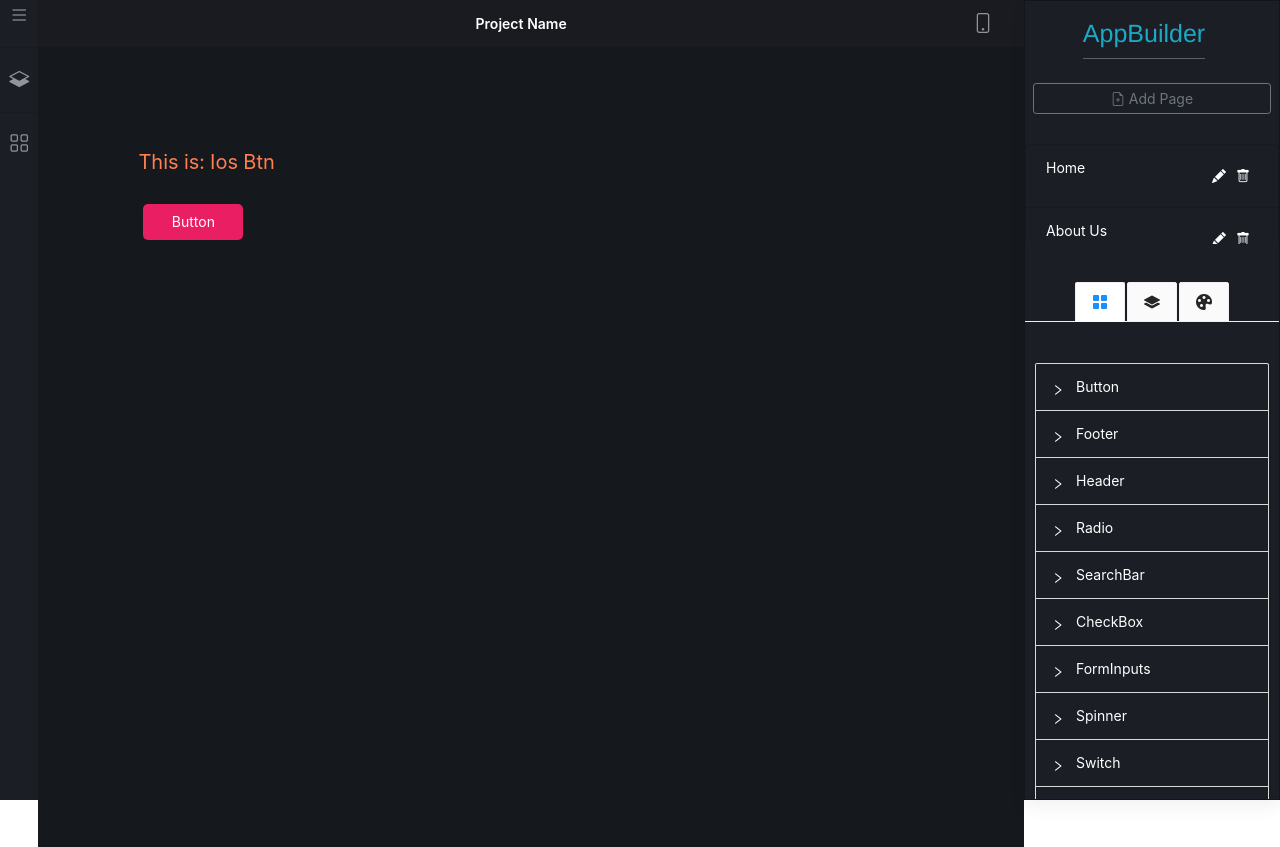
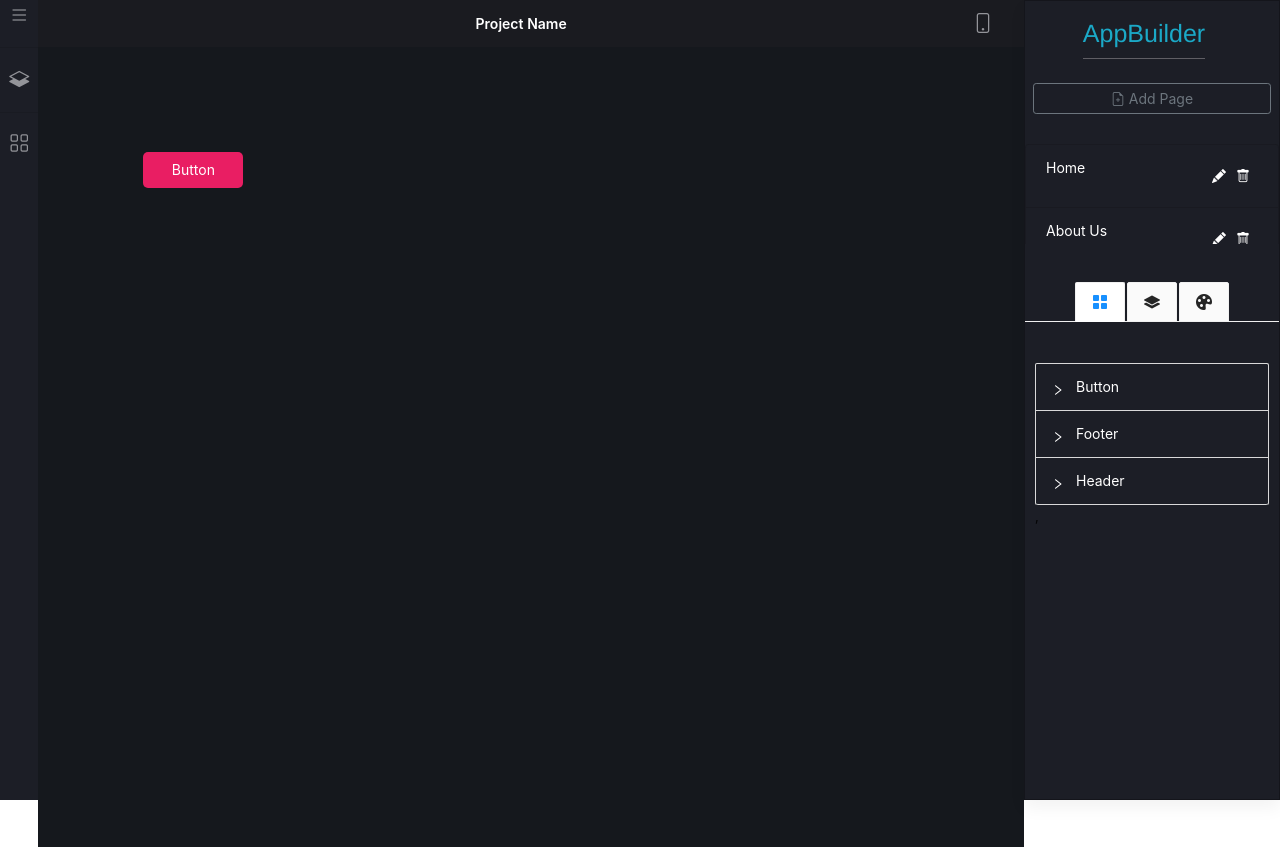
Before and after one commit to DevMinhThu/InternProject_2, a React (Create React App) app in the folder builder-app/: page / in a window 1280 px wide. Built offline with nearby package versions, Linux system fonts and the light colour scheme.

Commit message:
builder-app

```diff
--- a/builder-app/src/App.js
+++ b/builder-app/src/App.js
@@ -1,4 +1,4 @@
-import React from "react";
+import React, { useState } from "react";
 import AddPage from "./components/AddPage";
 
 // import components
@@ -10,14 +10,34 @@ import LeftNav from "./components/LeftNav";
 
 // context
 import ComponentContextProvider from "./contexts/ComponentContext";
+import { AppContext } from "./contexts/app-context";
 
 // main style
 import "./styles/main.scss";
 
 function App() {
+  const [content] = useState({
+    body: [
+      {
+        _uid: "BUY6Drn9e1",
+        component: "button",
+        headline: "Button",
+      },
+      {
+        _uid: "BUY6Drn9e2",
+        component: "form",
+        headline: "Input",
+      },
+    ],
+  });
+
+  const [update, forceUpdate] = useState(false);
+  const [selectedComp, setSelectedComp] = useState({});
+
   return (
     <div className="App">
       <ComponentContextProvider>
+        <AppContext.Provider value={{ forceUpdate, setSelectedComp }}>
           <LeftNav />
           <Main />
 
@@ -25,8 +45,14 @@ function App() {
           <div id="navbar" className="sidenav flex-column overflow-scroll">
             <Logo />
             <AddPage />
-          <TabOptions />
+            <TabOptions
+              content={content}
+              selectedComp={selectedComp}
+              update={update}
+              forceUpdate={forceUpdate}
+            />
           </div>
+        </AppContext.Provider>
       </ComponentContextProvider>
     </div>
   );
--- /dev/null
+++ b/builder-app/src/Handler/components.js
@@ -0,0 +1,33 @@
+import React, { useContext } from "react";
+
+import { AppContext } from "../contexts/app-context";
+
+import Button from "./components/Button";
+import Form from "./components/Form";
+
+const CompList = {
+  button: Button,
+  form: Form,
+};
+
+function Components({block}) {
+  const ctx = useContext(AppContext);
+
+  /* create block */
+  if (typeof CompList[block.component] !== "undefined") {
+    return React.createElement(CompList[block.component], {
+      key: block._uid,
+      block: block,
+      onClick: () => {
+        ctx.setSelectedComp(block);
+      },
+    });
+  }
+
+  return React.createElement(
+    () => <div>The component {block.component} has not been created yet.</div>,
+    { key: block._uid }
+  );
+}
+
+export default Components;
--- a/builder-app/src/Handler/components/Button.js
+++ b/builder-app/src/Handler/components/Button.js
@@ -2,12 +2,9 @@ import React from "react";
 
 function Button(props) {
   return (
-    <>
-      <p style={{ color: "coral", fontSize: "20px" }}>
-        This is: {props.block.headline}
-      </p>
-      <button style={style}>Button</button>
-    </>
+    <div onClick={props.onClick}>
+      <button style={style}>{props.block.headline}</button>
+    </div>
   );
 }
 
@@ -24,12 +21,3 @@ const style = {
 };
 
 export default Button;
-
-/*
-E91E63
-2196F3
-3F51B5
-F44336
-212121
-009688
- */
--- a/builder-app/src/Handler/components/Form.js
+++ b/builder-app/src/Handler/components/Form.js
@@ -1,11 +1,10 @@
 import React from "react";
 
-function Form() {
+function Form(props) {
   return (
-    <form>
+    <form onClick={props.onClick}>
       <label>
-        Name:
-        <input type="text" name="name" />
+        <input type="text" name="name" placeholder={props.block.headline} />
       </label>
     </form>
   );
--- a/builder-app/src/Handler/index.js
+++ /dev/null
@@ -1,26 +0,0 @@
-import React from "react";
-import Button from "./components/Button";
-import Form from "./components/Form";
-
-const Components = {
-  button_key: Button,
-  form_key: Form,
-};
-
-function index(block) {
-  // console.log("Block in render", block);
-  /* create block */
-  if (typeof Components[block.component] !== "undefined") {
-    return React.createElement(Components[block.component], {
-      key: block._uid,
-      block: block,
-    });
-  }
-
-  return React.createElement(
-    () => <div>The component {block.component} has not been created yet.</div>,
-    { key: block._uid }
-  );
-}
-
-export default index;
--- a/builder-app/src/components/Main/index.js
+++ b/builder-app/src/components/Main/index.js
@@ -4,8 +4,7 @@ import "../../styles/main.scss";
 
 function Main(props) {
   // load context
-  const { getData, dataComponents } = useContext(ComponentContext);
-  // console.log(dataComponents);
+  const { getData } = useContext(ComponentContext);
 
   return (
     <div className="main-content">
--- a/builder-app/src/components/ManageBlocks/TabContent/index.js
+++ b/builder-app/src/components/ManageBlocks/TabContent/index.js
@@ -1,9 +1,10 @@
 import { Collapse } from "antd";
 import "antd/dist/antd.css";
 import React, { useContext } from "react";
-import { ComponentContext } from "../../../contexts/ComponentContext";
+import Components from "../../../Handler/components";
 import "../../../styles/main.scss";
 import "./style.css";
+// import { ComponentContext } from "../../../contexts/ComponentContext";
 
 const { Panel } = Collapse;
 
@@ -11,26 +12,20 @@ function Text(props) {
   return <p style={styleText}>{props.title}</p>;
 }
 
-function TabContent() {
-  // load context
-  const { getData } = useContext(ComponentContext);
+function TabContent(props) {
+  // const { getData } = useContext(ComponentContext);
 
   return (
     <div className="tab-content">
-      {/* {console.log(props.data[0].props.block.component)} */}
       <Collapse className="styleCollapse">
         <Panel header={<Text title="Button" />} key="1" className="demo">
-          {getData()}
+          {props.content.body.map((block) => {
+            return <Components block={block} />;
+          })}
+          {/* {getData()} */}
         </Panel>
         <Panel header={<Text title="Footer" />} key="2"></Panel>
         <Panel header={<Text title="Header" />} key="3"></Panel>
-        <Panel header={<Text title="Radio" />} key="4"></Panel>
-        <Panel header={<Text title="SearchBar" />} key="5"></Panel>
-        <Panel header={<Text title="CheckBox" />} key="6"></Panel>
-        <Panel header={<Text title="FormInputs" />} key="7"></Panel>
-        <Panel header={<Text title="Spinner" />} key="8"></Panel>
-        <Panel header={<Text title="Switch" />} key="9"></Panel>
-        <Panel header={<Text title="ToolBar" />} key="10"></Panel>
       </Collapse>
       ,
     </div>
--- a/builder-app/src/components/ManageBlocks/TabOptions/index.js
+++ b/builder-app/src/components/ManageBlocks/TabOptions/index.js
@@ -1,49 +1,29 @@
 import { Tabs } from "antd";
 import "antd/dist/antd.css";
-import React, { useContext, useState } from "react";
-import { ComponentContext } from "../../../contexts/ComponentContext";
+import React, { useState } from "react";
 import "../../../styles/main.scss";
 import TabContent from "../TabContent/index";
+// import { AppContext } from "../../../contexts/app-context";
 
 const { TabPane } = Tabs;
 
-function TabOptions() {
-  // load context
-  const { getDataInTab } = useContext(ComponentContext);
-
+function TabOptions(props) {
   const [size] = useState("large");
-  const [inputValues, setInputValues] = useState({
-    headline: "",
-  });
-
-  const onHandleChange = (event) => {
-    const target = event.target;
-    const name = target.name;
-
-    setInputValues({ ...inputValues, [name]: target.value });
-
-    // send state to context
-    getDataInTab(inputValues);
-  };
 
   return (
     <Tabs type="card" size={size} centered>
       <TabPane tab={<i className="bi bi-grid-fill" />} key="1">
-        <TabContent />
+        <TabContent content={props.content} />
       </TabPane>
       <TabPane tab={<i className="bi bi-layers-fill" />} key="2">
-        <form>
-          <label style={{ justifyContent: "center", display: "flex" }}>
-            <input
-              type="text"
-              name="headline"
-              onChange={onHandleChange}
-              value={inputValues.headline}
-              placeholder="Enter headline..."
-              style={{ marginLeft: "5px" }}
-            />
-          </label>
-        </form>
+        <input
+          placeholder="headline"
+          value={props.selectedComp.headline}
+          onChange={(event) => {
+            props.selectedComp.headline = event.target.value;
+            props.forceUpdate(!props.update);
+          }}
+        />
       </TabPane>
       <TabPane tab={<i className="bi bi-palette-fill" />} key="3">
         Content of Tab Pane 3
--- a/builder-app/src/contexts/ComponentContext.js
+++ b/builder-app/src/contexts/ComponentContext.js
@@ -1,55 +1,38 @@
 import React, { createContext, useState } from "react";
-import Components from "../Handler/index";
+import Components from "../Handler/components";
 
 // === create context ====
 export const ComponentContext = createContext();
 
-// fake data
-const data = {
-  body: [
-    {
-      _uid: "BUY6Drn9e1",
-      component: "button_key",
-      headline: "Ios Btn",
-    },
-    // {
-    //   _uid: "BUY6Drn9e2",
-    //   component: "form_key",
-    //   headline: "Form",
-    // },
-  ],
-};
-
-const ComponentContextProvider = ({ children }) => {
+const ComponentContextProvider = ({ props, children }) => {
   // === state component ===
-  const [dataComponents, setDataComponents] = useState(data);
+  const [content] = useState({
+    body: [
+      {
+        _uid: "BUY6Drn9e1",
+        component: "button",
+        headline: "Button",
+      },
+    ],
+  });
 
   // get component data
   const getData = () => {
-    return dataComponents.body.map((block) => {
-      return Components(block);
-    });
-  };
-
-  // get data in TabOptions
-  const getDataInTab = (data) => {
-    setDataComponents({
-      ...dataComponents,
-      headline: data.headline,
+    return content.body.map((block) => {
+      return <Components block={block} />;
     });
   };
 
   // === context data ===
   const componentContextData = {
-    dataComponents,
+    content,
     getData,
-    getDataInTab,
   };
 
   // === return provider ===
   return (
     <ComponentContext.Provider value={componentContextData}>
-      {/* children: la cac component ben trong ComponentContextProvider */}
+      {/* children: component in ComponentContextProvider */}
       {children}
     </ComponentContext.Provider>
   );
--- /dev/null
+++ b/builder-app/src/contexts/app-context.js
@@ -0,0 +1,6 @@
+import React from "react";
+
+export const AppContext = React.createContext({
+  forceUpdate: undefined,
+  setSelectedComp: undefined,
+});
```
Lines whose indentation alone changed are shown as unchanged.
